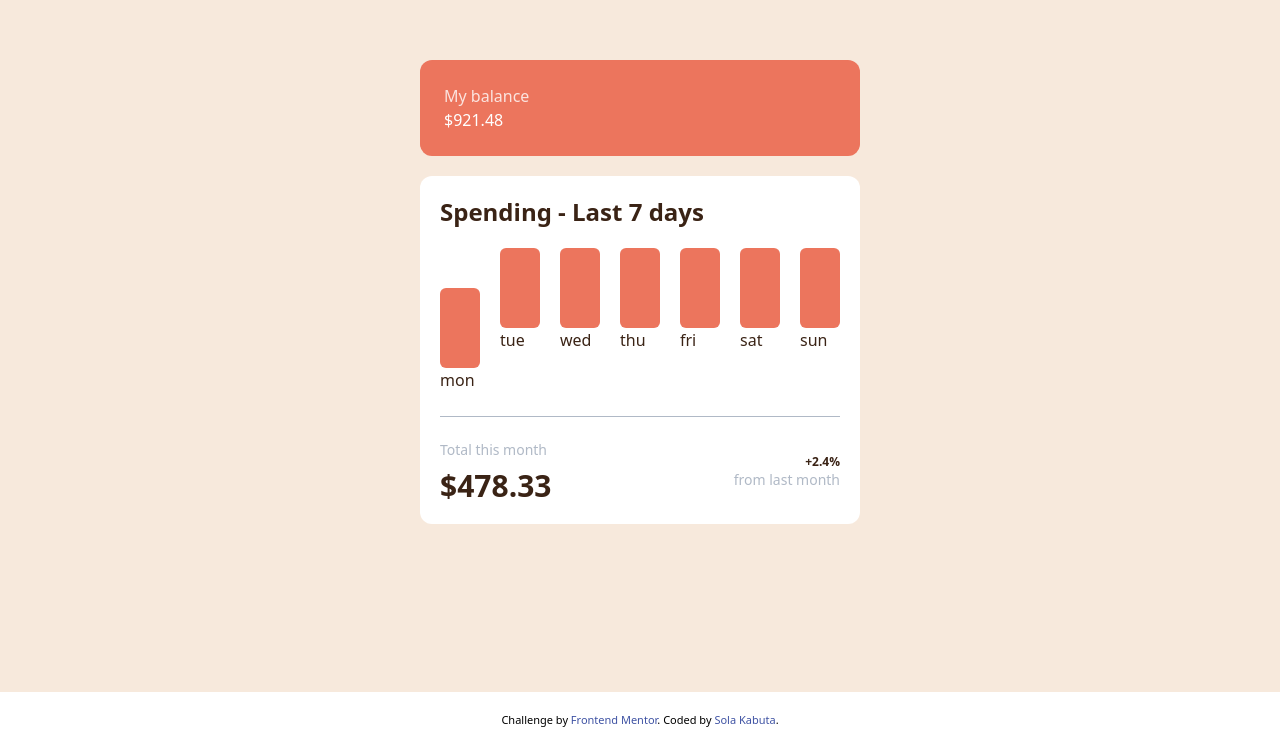
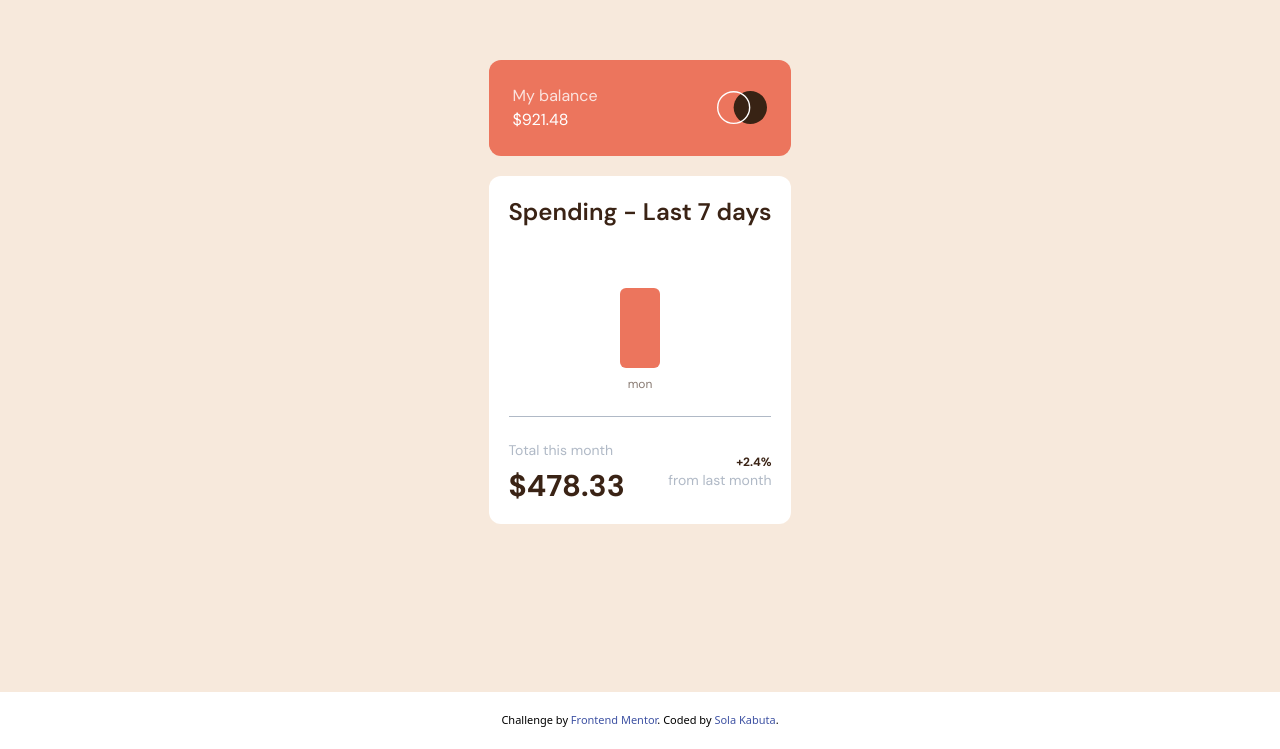
Before and after one commit to SolaKabuta/expense-chart-component, a website: page index.html in a window 1280 px wide. Shown: the part 108-857 px from the top of the page. Drawn offline with Linux system fonts and the light colour scheme.

Commit message:
style: font-family DM Sans change

```diff
--- a/index.html
+++ b/index.html
@@ -21,13 +21,17 @@
     <body>
         <main class="min-h-screen w-screen grid place-content-center gap-5">
             <!--BALANCE-->
-            <section class="bg-[#EC755D] text-white rounded-xl p-6 w-full ">
-                <p class="opacity-80">
-                    My balance
-                </p>
-                <p>
-                    $921.48
-                </p>
+            <section class="flex justify-between items-center bg-[#EC755D] text-white rounded-xl p-6 w-full ">
+              <div>
+                  <p class="opacity-80">
+                      My balance
+                  </p>
+                  <p id="balance">
+                  </p>
+              </div>
+              <div>
+                  <img src="/images/logo.svg" alt="expense-chart-logo" width="50" height="50">
+              </div>
             </section>
             <!--SPENDING-->
             <section class=" bg-white text-[#3A2315] w-full h-max p-5 rounded-xl">
@@ -36,20 +40,19 @@
                 </h1>
                 <!--CHARTS-->
                 <div class="grid place-items-center">
-                    <ul class="flex gap-5">
+                    <ul id="charts" class="flex gap-5 [&>li]:flex [&>li]:flex-col [&>li]:items-center [&>li]:gap-2 [&_p]:text-xs ">
                         <li id="monday">
-                            <div id="mon-amount" class="invisible bg-[#3A2315] h-10 w-10 p-5  text-white text-center">
+                            <div id="mon-amount" class="invisible bg-[#3A2315] p-2  text-white text-center rounded-lg">
                                <p>$52.36</p>
                             </div>
                             <div class="bg-[#EC755D] w-10 h-20 rounded-md relative">
                                 <span class="absolute -top-6 left-1/2 -translate-x-1/2 text-sm opacity-0">
                                     $17.45
                                 </span>
-
                             </div>
-                            mon
+                            <p class="opacity-60">mon</p>
                         </li>
-                        <li>
+                        <!--<li>
                             <div id="tuesday" class="bg-[#EC755D] w-10 h-20 rounded-md relative">
                                 <span class="absolute -top-6 left-1/2 -translate-x-1/2 text-sm opacity-0">
                                     $17.45
@@ -102,7 +105,7 @@
 
                             </div>
                             sun
-                        </li>
+                        </li>-->
                     </ul>
                 </div>
                 <!--DIVIDER-->
--- a/main.js
+++ b/main.js
@@ -1,5 +1,7 @@
 
+let balance = document.getElementById("balance").innerHTML = "$" + 921.48;
 
+let charts = document.getElementById("charts");
 let total = document.getElementById("total");
 let pourcentage = document.getElementById("pourcentage");
 
@@ -9,18 +11,24 @@ let monday = document.getElementById("monday")
 // DAY AMOUNT
 let mondayAmount = document.getElementById("mon-amount")
 
-// DISPLAY AMOUNT
-monday.addEventListener("mouseenter", displayMonday)
+// DISPLAY HOVER AMOUNT
+monday.addEventListener("mouseenter", function() {
+    mondayAmount.classList.toggle("invisible");
+})
 
-function displayMonday() {
-  mondayAmount.classList.toggle("invisible")
-}
 
 fetch("/data.json")
   .then(response => response.json())
   .then(data => {
     console.log(data);
+
+    total = data.reduce((sum, item) => sum + item.amount, 0)
+    console.log(total)
+
+
 });
 
+// WHAT DAY R WE
+let today = new Date().getDay();
 
 // TOTAL
--- a/src/input.css
+++ b/src/input.css
@@ -1,7 +1,9 @@
+@import url('https://fonts.googleapis.com/css2?family=DM+Sans:ital,opsz,wght@0,9..40,100..1000;1,9..40,100..1000&display=swap');
 @import "tailwindcss";
 
 main {
     background: #f7e9dc;
+    font-family: "DM Sans", sans-serif;
 }
 
 
```
Also changed, not shown: src/output.css.
